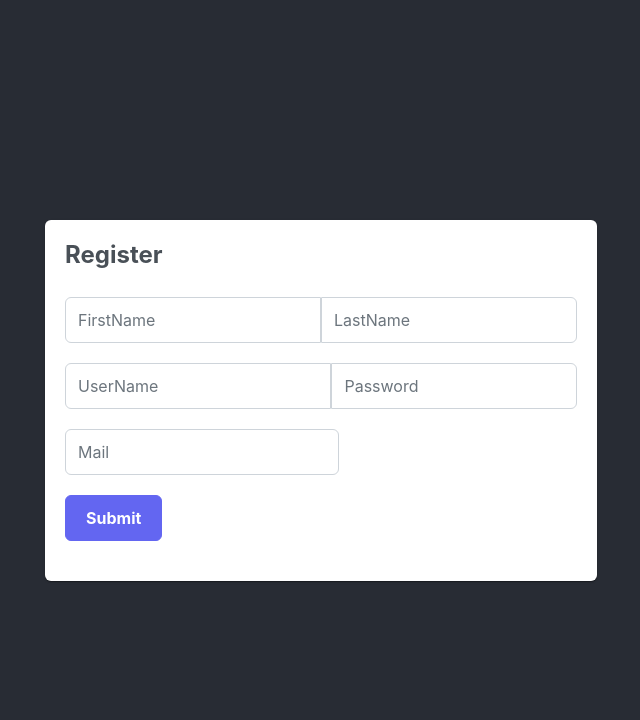
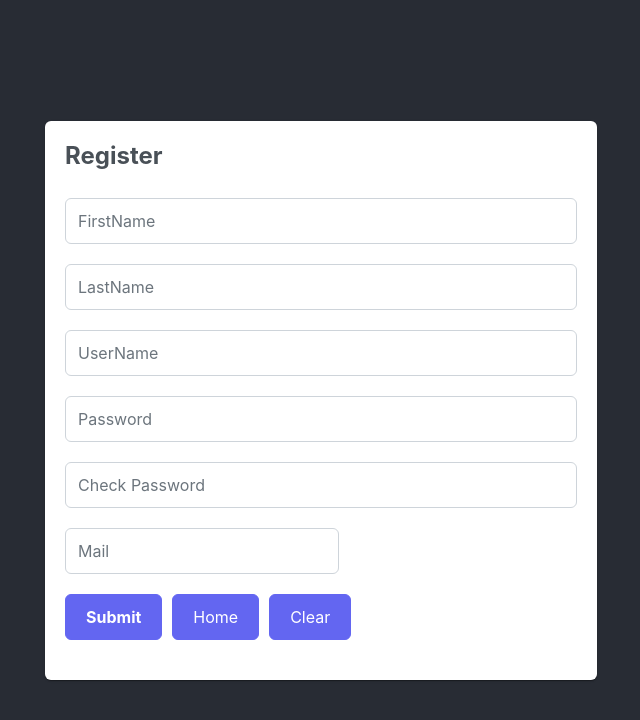
Before and after one commit to kerimdemir9/get-together-frontend, a React (Create React App) app: page /register in a window 1280 px wide. Shown: the top 720 px of the page, without its empty margins (319-959 px from the left). Built offline with nearby package versions, Linux system fonts and the light colour scheme.

Commit message:
lhome-register-login updated

```diff
--- a/src/App.js
+++ b/src/App.js
@@ -5,16 +5,19 @@ import { BrowserRouter, Routes, Route } from "react-router-dom";
 import Login from "./Components/Pages/Login";
 import Register from "./Components/Pages/Register";
 import Home from "./Components/Pages/Home";
+import {GlobalProvider} from "./Components/Context/GlobalContext";
 
 
 function App() {
   return (
       <BrowserRouter>
-          <Routes>
-            <Route path="/" element={<Home />} />
-            <Route path="/register" element={<Register/>} />
-            <Route path="/login" element={<Login/>} />
-          </Routes>
+          <GlobalProvider>
+              <Routes>
+                <Route path="/" element={<Home />} />
+                <Route path="/register" element={<Register/>} />
+                <Route path="/login" element={<Login/>} />
+              </Routes>
+          </GlobalProvider>
       </BrowserRouter>
   );
 }
--- /dev/null
+++ b/src/Components/Context/GlobalContext.js
@@ -0,0 +1,15 @@
+import React, { createContext, useContext, useState } from 'react';
+
+const GlobalContext = createContext();
+
+export const GlobalProvider = ({ children }) => {
+    const [isLogin, setIsLogin] = useState(false);
+
+    return (
+        <GlobalContext.Provider value={{ isLogin, setIsLogin }}>
+            {children}
+        </GlobalContext.Provider>
+    );
+};
+
+export const useGlobalContext = () => useContext(GlobalContext);
--- a/src/Components/Pages/Home.js
+++ b/src/Components/Pages/Home.js
@@ -2,19 +2,26 @@ import {Link} from "react-router-dom";
 import {Container} from "@mui/material";
 import {Card} from "primereact/card";
 import {Button} from "primereact/button";
+import {useGlobalContext} from "../Context/GlobalContext";
+import ProfilePage from "./ProfilePage";
+import {useEffect} from "react";
 
 const Home = () => {
+    const { isLogin, setIsLogin } = useGlobalContext();
+
     return (
         <div className="App-header">
             <Container maxWidth="sm">
-                <Card title="Register">
-                    <Link to="/register">
-                        <Button className="p-button" label="Register"/>
-                    </Link>
-                    <Link to="/login">
-                        <Button className="p-button" label="Login"/>
-                    </Link>
-                </Card>
+                {!isLogin
+                    ? (<Card title="Welcome">
+                        <Link to="/register">
+                            <Button className="p-button" label="Register"/>
+                        </Link>
+                        <Link to="/login" style={{ marginLeft: '10px' }}>
+                            <Button className="p-button" label="Login"/>
+                        </Link>
+                    </Card>)
+                    : (<ProfilePage/>)}
             </Container>
         </div>
     )
--- a/src/Components/Pages/Login.js
+++ b/src/Components/Pages/Login.js
@@ -5,17 +5,25 @@ import {Password} from "primereact/password";
 import {Button} from "primereact/button";
 import {useState} from "react";
 import {Link} from "react-router-dom";
+import axios from "axios";
+import {useGlobalContext} from "../Context/GlobalContext";
+import ProfilePage from "./ProfilePage";
 
 const Login = () => {
+    const { isLogin, setIsLogin } = useGlobalContext();
     const [userName, setUserName] = useState((""))
     const [password, setPassword] = useState("");
 
+    const handleOnClick = async (e) => {
+        e.preventDefault();
 
-    const handleOnClick = (e) => {
-        e.preventDefault();
-        // TODO do what you want with the values
-        console.log("userName: ", userName)
-        console.log("password: ", password)
+        const response = await axios.get("http://localhost:8888/v1/user/find_by_user_name/" + userName);
+        console.log("response: ", response);
+        const data = response.data;
+        console.log(data);
+        if(data.password === password) {
+            setIsLogin(true);
+        }
         setUserName("");
         setPassword("");
     }
@@ -23,7 +31,8 @@ const Login = () => {
     return (
         <div className="App-header">
             <Container maxWidth="sm">
-                <Card title="Login">
+                {!isLogin
+                ? <Card title="Login">
                         <div className="card flex flex-column md:flex-row gap-3">
                             <InputText value={userName} onChange={(e) => setUserName(e.target.value)} placeholder="Username" />
                         </div>
@@ -34,11 +43,15 @@ const Login = () => {
                         <br/>
                         <div className="p-inputwrapper">
                             <Button className="p-button" onClick={(e) => handleOnClick(e)} label="Submit" />
-                        <Link to="/register">
+                            <Link to="/register" style={{ marginLeft: '10px' }}>
                                 <Button className="p-button" label="Register" />
+                            </Link>
+                            <Link to="/" style={{ marginLeft: '10px' }}>
+                                <Button className="p-button">Home</Button>
                             </Link>
                         </div>
                     </Card>
+                : <ProfilePage/>}
             </Container>
         </div>
     )
--- /dev/null
+++ b/src/Components/Pages/ProfilePage.js
@@ -0,0 +1,19 @@
+import {useGlobalContext} from "../Context/GlobalContext";
+import {Button} from "primereact/button";
+
+
+const ProfilePage = () => {
+    const { isLogin, setIsLogin } = useGlobalContext();
+
+    return (
+        <div>
+            Hello, You are logged in successfully!!!
+            <br/>
+            <div className="p-button">
+                <Button onClick={() => setIsLogin(false)}>Log out</Button>
+            </div>
+        </div>
+    )
+}
+
+export default ProfilePage;
--- a/src/Components/Pages/Register.js
+++ b/src/Components/Pages/Register.js
@@ -5,8 +5,15 @@ import {Button} from "primereact/button";
 import {useState} from "react";
 import {Password} from "primereact/password";
 import axios from "axios";
+import {Link} from "react-router-dom";
+import { Message } from 'primereact/message';
+import {useGlobalContext} from "../Context/GlobalContext";
+import ProfilePage from "./ProfilePage";
+
 
 const Register = () => {
+    const {isLogin, setIsLogin} = useGlobalContext();
+
     const [user, setUser] = useState({
         firstName: "",
         lastName: "",
@@ -14,22 +21,54 @@ const Register = () => {
         mail: "",
         password: ""
     })
+    const [checkPass, setCheckPass] = useState("");
+    const [error, setError] = useState(false);
+    const [error1, setError1] = useState(false);
+    const [error2, setError2] = useState(false);
+    const [error3, setError3] = useState(false);
+    const [error4, setError4] = useState(false);
+    const [error5, setError5] = useState(false);
 
     const handleOnChange = (e) => {
         e.preventDefault();
         const { name, value } = e.target;
-
+        if(name !== "checkPass") {
             setUser((user) => ({...user, [name]: value}));
-
+        }
     }
 
 
     const handleOnClick = async (e) => {
         e.preventDefault();
 
+        if((checkPass !== null && user.password !== null) && checkPass !== user.password) {
+            setError(true);
+            return;
+        }
+        if(user.firstName === "") {
+            setError1(true);
+            return;
+        }
+        if(user.lastName === "") {
+            setError2(true);
+            return;
+        }
+        if(user.mail === "") {
+            setError3(true);
+            return;
+        }
+        if(user.password === "") {
+            setError4(true);
+            return;
+        }
+        if(user.userName === "") {
+            setError5(true);
+            return;
+        }
         try {
              const response = await axios.post("http://localhost:8888/v1/user/save", user);
              console.log(response);
+             setIsLogin(true);
              setUser({
                 firstName: "",
                 lastName: "",
@@ -37,32 +76,87 @@ const Register = () => {
                 mail: "",
                 password: ""
             });
+             setCheckPass("");
         } catch (e) {
             console.error("Request error: ", e);
         }
+    }
+
+    const handleCheckPass = (e) => {
+        e.preventDefault();
+        setCheckPass(e.target.value);
     }
 
 
     return (
         <div className="App-header">
             <Container maxWidth="sm">
-                <Card title="Register">
+                {!isLogin
+                    ? <Card title="Register">
                         <div className="card flex flex-column md:flex-row gap-3">
                             <div className="p-inputgroup">
                                 <InputText name="firstName" value={user.firstName} onChange={(e) => handleOnChange(e)} placeholder="FirstName" />
+                                {error1
+                                    ? <Message severity="error" text="FirstName is Required!" />
+                                    : null}
+                            </div>
+                            <br/>
+                            <div className="p-inputgroup">
                                 <InputText name="lastName" value={user.lastName} onChange={(e) => handleOnChange(e)} placeholder="LastName" />
+                                {error2
+                                    ? <Message severity="error" text="FastName is Required!" />
+                                    : null}
                             </div>
                             <br/>
                             <div className="p-inputgroup">
                                 <InputText name="userName" value={user.userName} onChange={(e) => handleOnChange(e)} placeholder="UserName" />
-                            <Password name="password" value={user.password} onChange={(e) => handleOnChange(e)} placeholder="Password" feedback={true} />
+                                {error5
+                                    ? <Message severity="error" text="UserName is Required!" />
+                                    : null}
                             </div>
                             <br/>
+                            <div className="p-inputgroup">
+                                <Password name="password" value={user.password} onChange={(e) => handleOnChange(e)} placeholder="Password" feedback={true} />
+                                {error4
+                                    ? <Message severity="error" text="Password is Required!" />
+                                    : null}
+                            </div>
+                            <br/>
+                            <div className="p-inputgroup">
+                                <Password name="checkPassword" value={checkPass} onChange={(e) => handleCheckPass(e)} placeholder="Check Password" feedback={false} />
+                            </div>
+                            {error
+                                ? <Message severity="error" text="Passwords are not the same!" />
+                                : null}
+                            <br/>
                             <InputText name="mail" value={user.mail} onChange={(e) => handleOnChange(e)} placeholder="Mail" />
+                            {error3
+                                ? <Message severity="error" text="Mail is Required!" />
+                                : null}
                         </div>
                         <br/>
                         <Button className="p-button" onClick={handleOnClick} label="Submit" />
+                        <Link to="/" style={{ marginLeft: '10px' }}>
+                            <Button className="p-button">Home</Button>
+                        </Link>
+                            <Button style={{ marginLeft: '10px' }} className="p-button" onClick={() => { setUser({
+                                firstName: "",
+                                lastName: "",
+                                userName: "",
+                                mail: "",
+                                password: ""
+                            })
+                            setCheckPass("")
+                            setError(false)
+                            setError1(false)
+                            setError2(false)
+                            setError3(false)
+                            setError4(false)
+                            setError5(false)
+                            }}>Clear</Button>
                     </Card>
+                    : <ProfilePage/>
+                }
             </Container>
         </div>
     )
```
Lines whose indentation alone changed are shown as unchanged.
